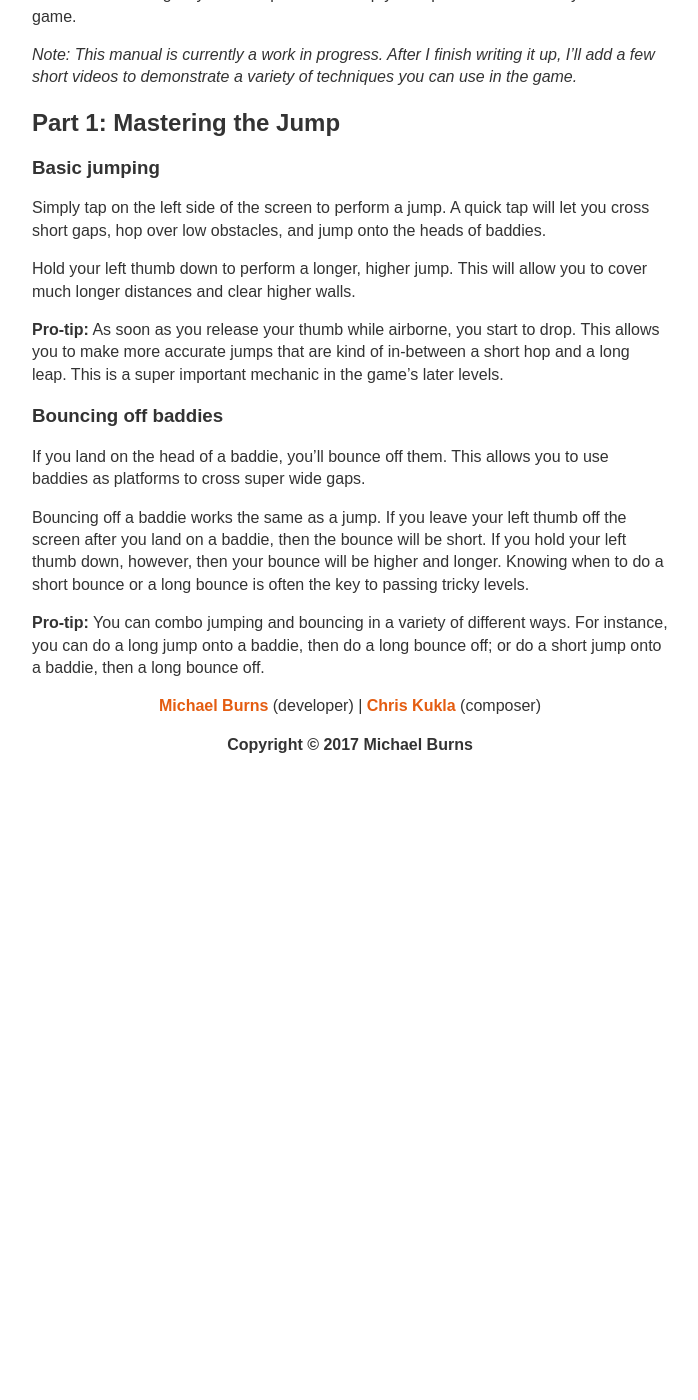
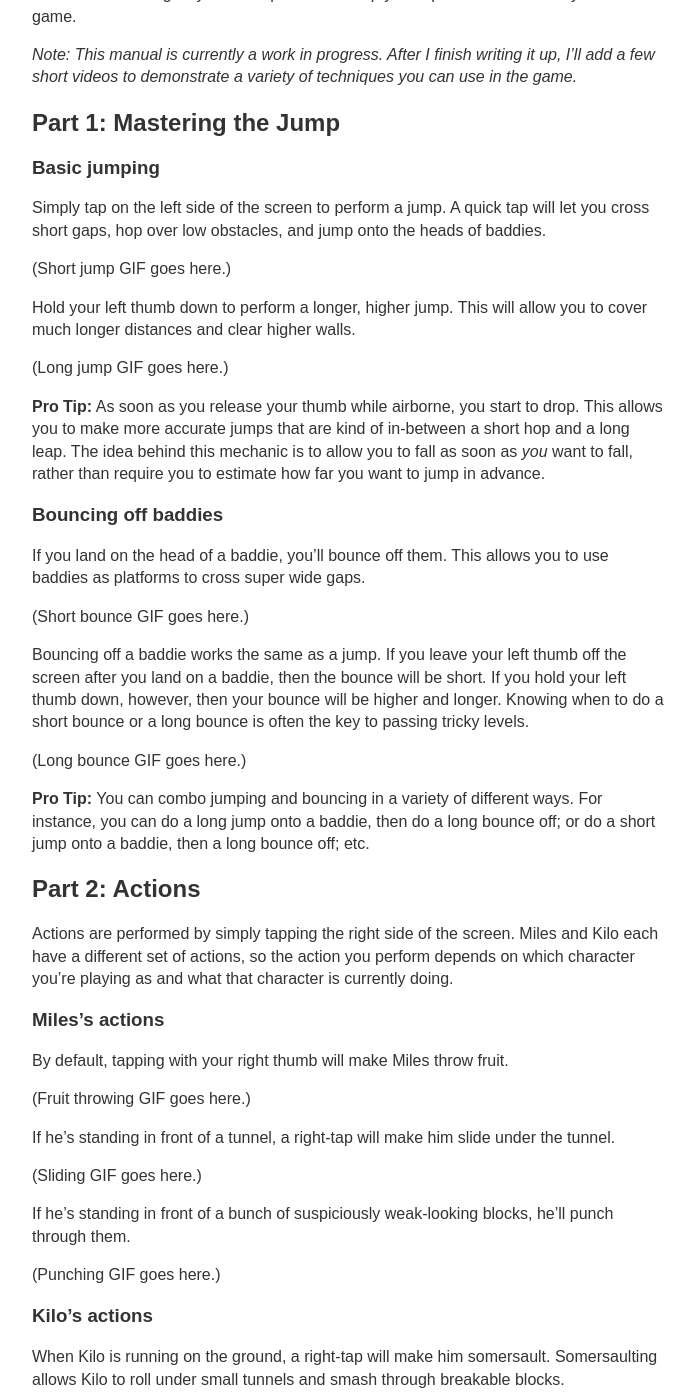
Before and after one commit to thatpixelguy/milesandkilo, a Jekyll site: the page built from manual.md, in a window 1280 px wide and 1400 px high, scrolled down 360 px. Shown: the whole window, without its empty margins (290-988 px from the left). Built offline with Jekyll 4.4.1, drawn with Linux system fonts in a browser that asks for light colours; our own code applies the rules of GitHub Pages for plain Markdown files; before the commit the page ends 1180 px from its top, so only the background shows below that; some of the changed text lies outside the part shown.

Commit message:
Updated manual.md

```diff
--- a/manual.md
+++ b/manual.md
@@ -15,14 +15,46 @@ Hi! I'm Mike Burns, the creator of *Miles & Kilo*. Thanks for checking out my ga
 
 Simply tap on the left side of the screen to perform a jump. A quick tap will let you cross short gaps, hop over low obstacles, and jump onto the heads of baddies.
 
+(Short jump GIF goes here.)
+
 Hold your left thumb down to perform a longer, higher jump. This will allow you to cover much longer distances and clear higher walls.
 
-**Pro-tip:** As soon as you release your thumb while airborne, you start to drop. This allows you to make more accurate jumps that are kind of in-between a short hop and a long leap. This is a super important mechanic in the game's later levels.
+(Long jump GIF goes here.)
+
+**Pro Tip:** As soon as you release your thumb while airborne, you start to drop. This allows you to make more accurate jumps that are kind of in-between a short hop and a long leap. The idea behind this mechanic is to allow you to fall as soon as *you* want to fall, rather than require you to estimate how far you want to jump in advance.
 
 ### Bouncing off baddies
 
 If you land on the head of a baddie, you'll bounce off them. This allows you to use baddies as platforms to cross super wide gaps.
 
+(Short bounce GIF goes here.)
+
 Bouncing off a baddie works the same as a jump. If you leave your left thumb off the screen after you land on a baddie, then the bounce will be short. If you hold your left thumb down, however, then your bounce will be higher and longer. Knowing when to do a short bounce or a long bounce is often the key to passing tricky levels.
 
-**Pro-tip:** You can combo jumping and bouncing in a variety of different ways. For instance, you can do a long jump onto a baddie, then do a long bounce off; or do a short jump onto a baddie, then a long bounce off.
+(Long bounce GIF goes here.)
+
+**Pro Tip:** You can combo jumping and bouncing in a variety of different ways. For instance, you can do a long jump onto a baddie, then do a long bounce off; or do a short jump onto a baddie, then a long bounce off; etc.
+
+## Part 2: Actions
+
+Actions are performed by simply tapping the right side of the screen. Miles and Kilo each have a different set of actions, so the action you perform depends on which character you're playing as and what that character is currently doing.
+
+### Miles's actions
+
+By default, tapping with your right thumb will make Miles throw fruit.
+
+(Fruit throwing GIF goes here.)
+
+If he's standing in front of a tunnel, a right-tap will make him slide under the tunnel.
+
+(Sliding GIF goes here.)
+
+If he's standing in front of a bunch of suspiciously weak-looking blocks, he'll punch through them.
+
+(Punching GIF goes here.)
+
+### Kilo's actions
+
+When Kilo is running on the ground, a right-tap will make him somersault. Somersaulting allows Kilo to roll under small tunnels and smash through breakable blocks.
+
+When Kilo is jumping, a right-tap will make him perform a homing attack on the nearest baddie (if the baddie is within range.) After hitting the baddie, Kilo will bounce in the air -- remember, you can use this to clear long gaps!
```
